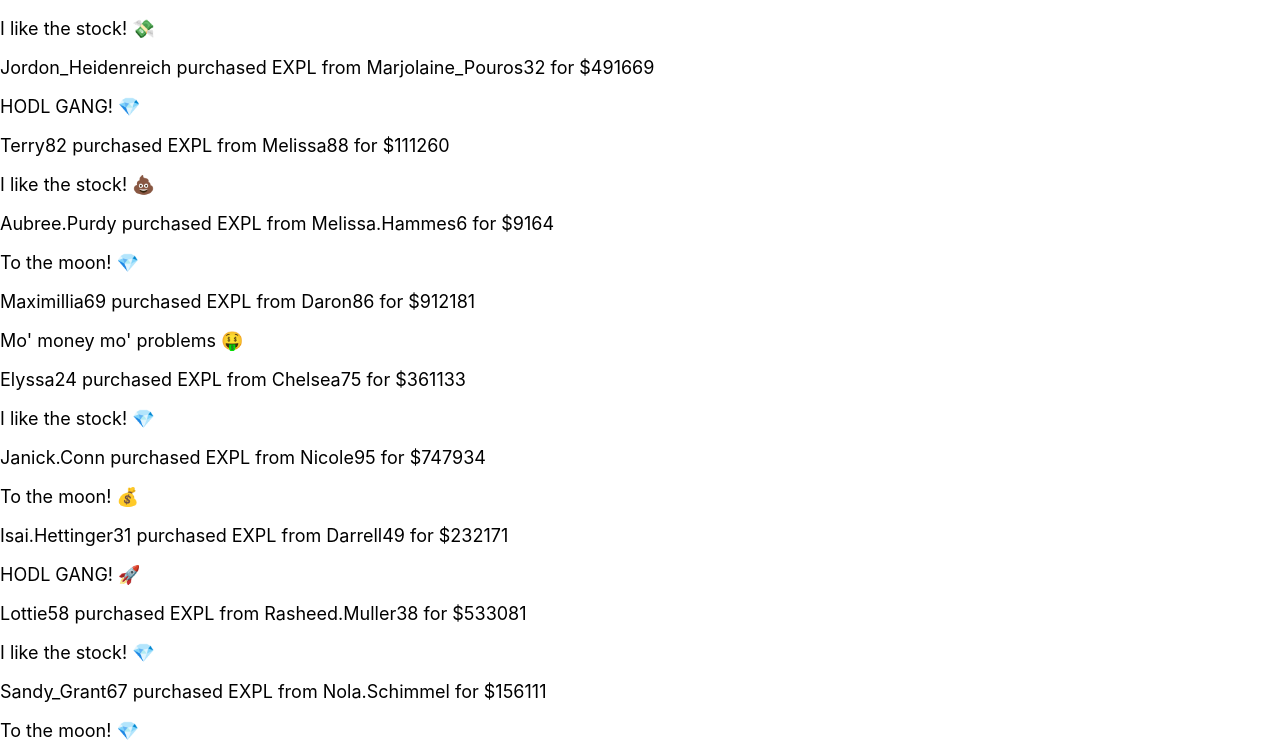
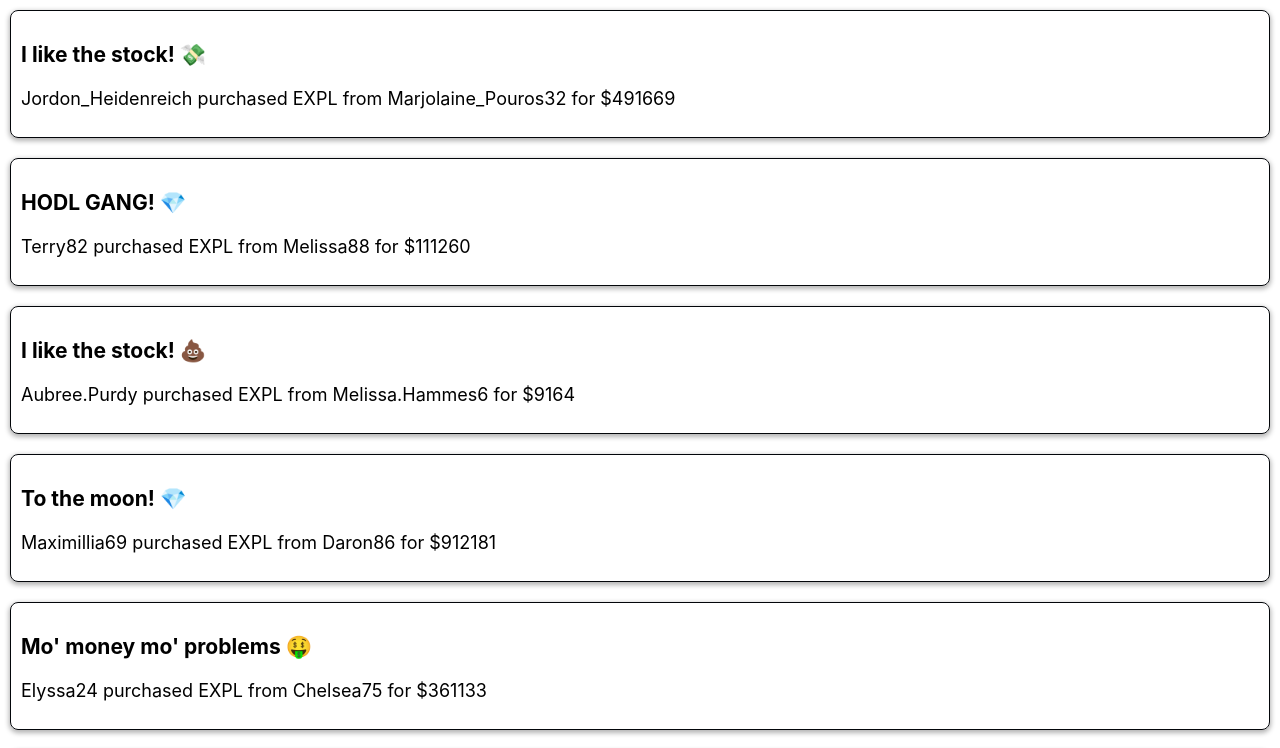
Before and after one commit to git-masi/memestock-frontend, a React (Create React App) app: page /transactions/feed in a window 1280 px wide. Shown: the top 748 px of the page. Built offline with nearby package versions, Linux system fonts and the light colour scheme.

Commit message:
Add styles

```diff
--- a/src/features/transactionsFeed/Transaction.js
+++ b/src/features/transactionsFeed/Transaction.js
@@ -1,4 +1,8 @@
+// Modules
 import React from 'react';
+
+// Styles
+import styles from './Transaction.module.css';
 
 function Transaction(props) {
   const {
@@ -11,8 +15,8 @@ function Transaction(props) {
     },
   } = props;
   return (
-    <div>
-      <p>{message}</p>
+    <div className={styles.transaction}>
+      <h3>{message}</h3>
       <p>
         {buyerName} purchased {symbol} from {sellerName} for ${total}
       </p>
--- /dev/null
+++ b/src/features/transactionsFeed/Transaction.module.css
@@ -0,0 +1,7 @@
+.transaction {
+  margin-bottom: 2rem;
+  padding: 1rem;
+  border: 1px solid var(--black);
+  border-radius: var(--rounded);
+  box-shadow: var(--basic-shadow);
+}
--- a/src/features/transactionsFeed/TransactionsFeed.js
+++ b/src/features/transactionsFeed/TransactionsFeed.js
@@ -4,6 +4,9 @@ import { useDispatch, useSelector } from 'react-redux';
 
 // Redux Store
 import { fetchTransactions, selectAllTransactions } from './transactionsSlice';
+
+// Styles
+import styles from './TransactionsFeed.module.css';
 
 // Components
 import Transaction from './Transaction';
@@ -17,7 +20,7 @@ function TransactionsFeed() {
   }, [dispatch]);
 
   return (
-    <div>
+    <div className={styles.container}>
       {transactions.length > 0 &&
         transactions.map((t) => <Transaction key={t.id} transaction={t} />)}
     </div>
--- /dev/null
+++ b/src/features/transactionsFeed/TransactionsFeed.module.css
@@ -0,0 +1,3 @@
+.container {
+  padding: 1rem;
+}
--- a/src/index.css
+++ b/src/index.css
@@ -3,8 +3,19 @@ html {
 }
 
 :root {
+  /* Radius */
+  --rounded: 8px;
+  --rounder: 15px;
+  --pill: 200rem;
+  --circle: 50%;
+
+  /* shadow */
+  --basic-shadow: 0px 2px 5px 1px rgba(0, 0, 0, 0.3);
+
   /* Font sizes */
   --normal: 1.8rem;
+  --medium: 2rem;
+  --small-heading: 2.2rem;
 
   /* Colors */
   --black: #03060a;
```
